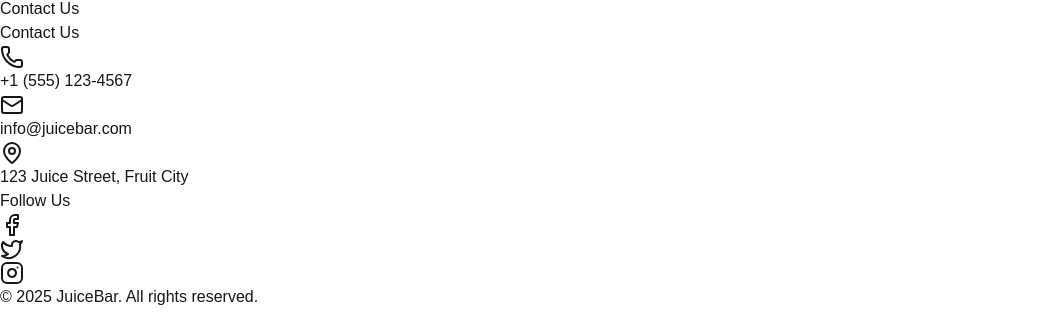
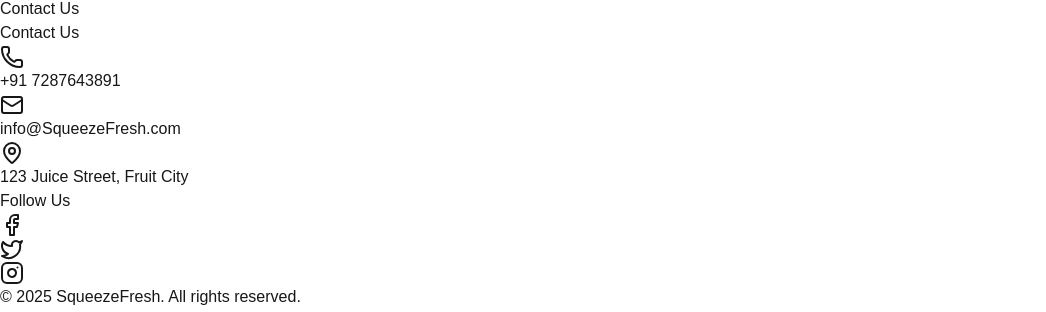
Before and after one commit to Kanishk3813/SqueezeFresh, a Next.js app: page / in a window 1280 px wide. Shown: the part 8852-9164 px from the top of the page, without its empty margins (0-1046 px from the left). Built offline with nearby package versions, Linux system fonts and the light colour scheme.

Commit message:
minor changes

```diff
--- a/src/app/components/Footer.tsx
+++ b/src/app/components/Footer.tsx
@@ -54,11 +54,11 @@ const Footer = () => {
               <ul className="space-y-2">
                 <li className="flex items-center text-gray-600 text-sm">
                   <Phone className="w-4 h-4 mr-2" />
-                  <span>+1 (555) 123-4567</span>
+                  <span>+91 7287643891</span>
                 </li>
                 <li className="flex items-center text-gray-600 text-sm">
                   <Mail className="w-4 h-4 mr-2" />
-                  <span>info@juicebar.com</span>
+                  <span>info@SqueezeFresh.com</span>
                 </li>
                 <li className="flex items-center text-gray-600 text-sm">
                   <MapPin className="w-4 h-4 mr-2" />
@@ -90,7 +90,7 @@ const Footer = () => {
           {/* Bottom Section */}
           <div className="flex flex-col md:flex-row justify-between items-center">
             <p className="text-gray-600 text-sm">
-              © {new Date().getFullYear()} JuiceBar. All rights reserved.
+              © {new Date().getFullYear()} SqueezeFresh. All rights reserved.
             </p>
             <div className="flex space-x-6 mt-4 md:mt-0">
               <Link href="/privacy" className="text-gray-600 hover:text-orange-500 text-sm transition-colors duration-200">
```
